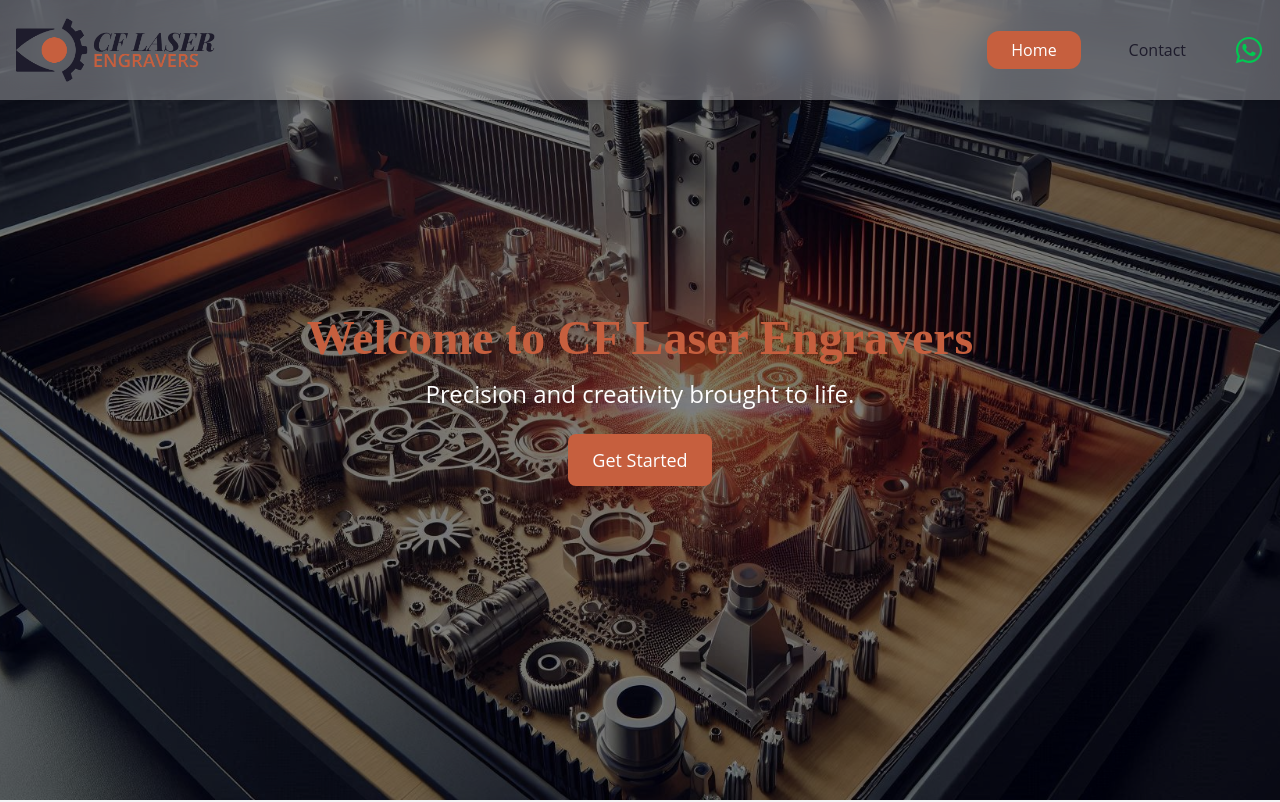
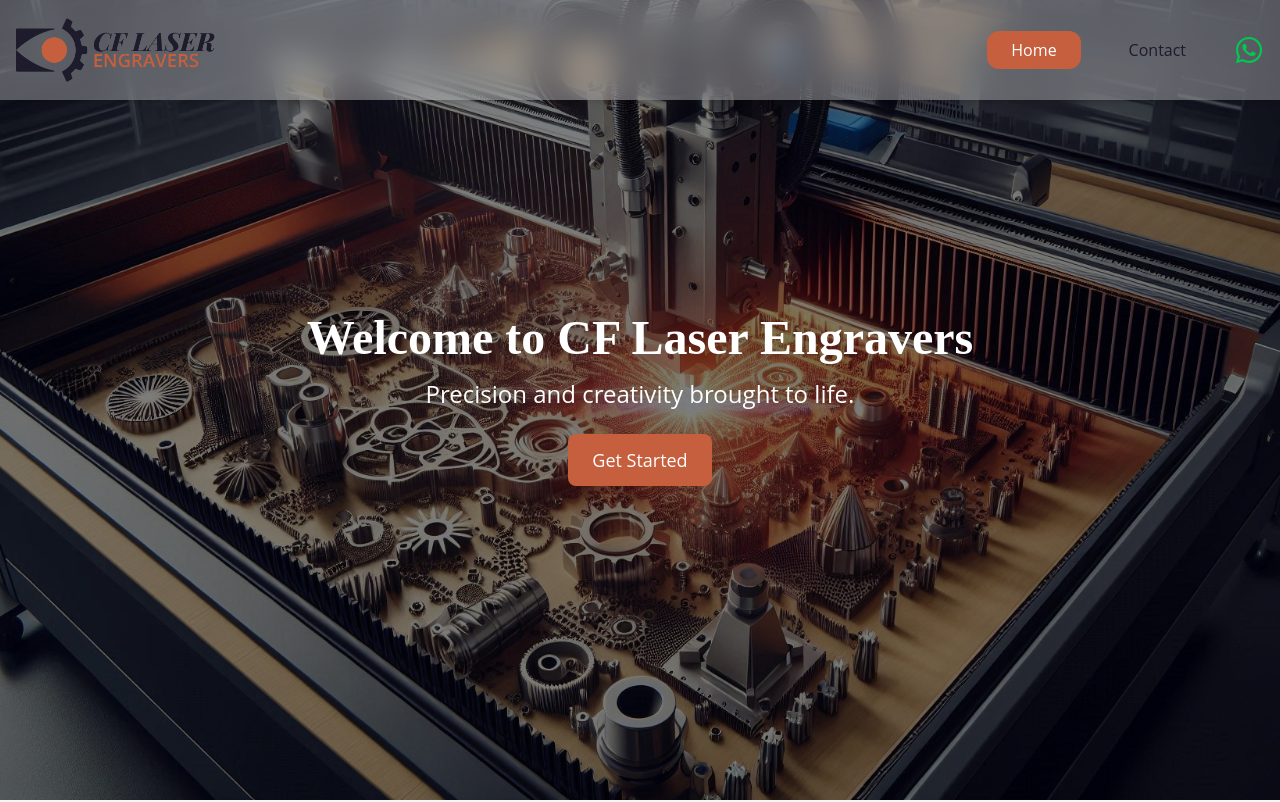
Before and after one commit to christiaan-fourie/cflaserengravers.org.za, a Next.js app: page / in a window 1280 px wide. Shown: the top 802 px of the page. Built offline with nearby package versions, Linux system fonts and the light colour scheme.

Commit message:
Update globals.css

```diff
--- a/app/globals.css
+++ b/app/globals.css
@@ -8,7 +8,6 @@ h1, h2, h3, h4, h5, h6, .heading {
     font-family: 'Playfair Display', serif;
     /* You can also specify a default font weight if needed */
     /* font-weight: 700; */
-    color: #c65f3e;
   }
 
   /* Apply Open Sans to the body and other general text elements */
```
